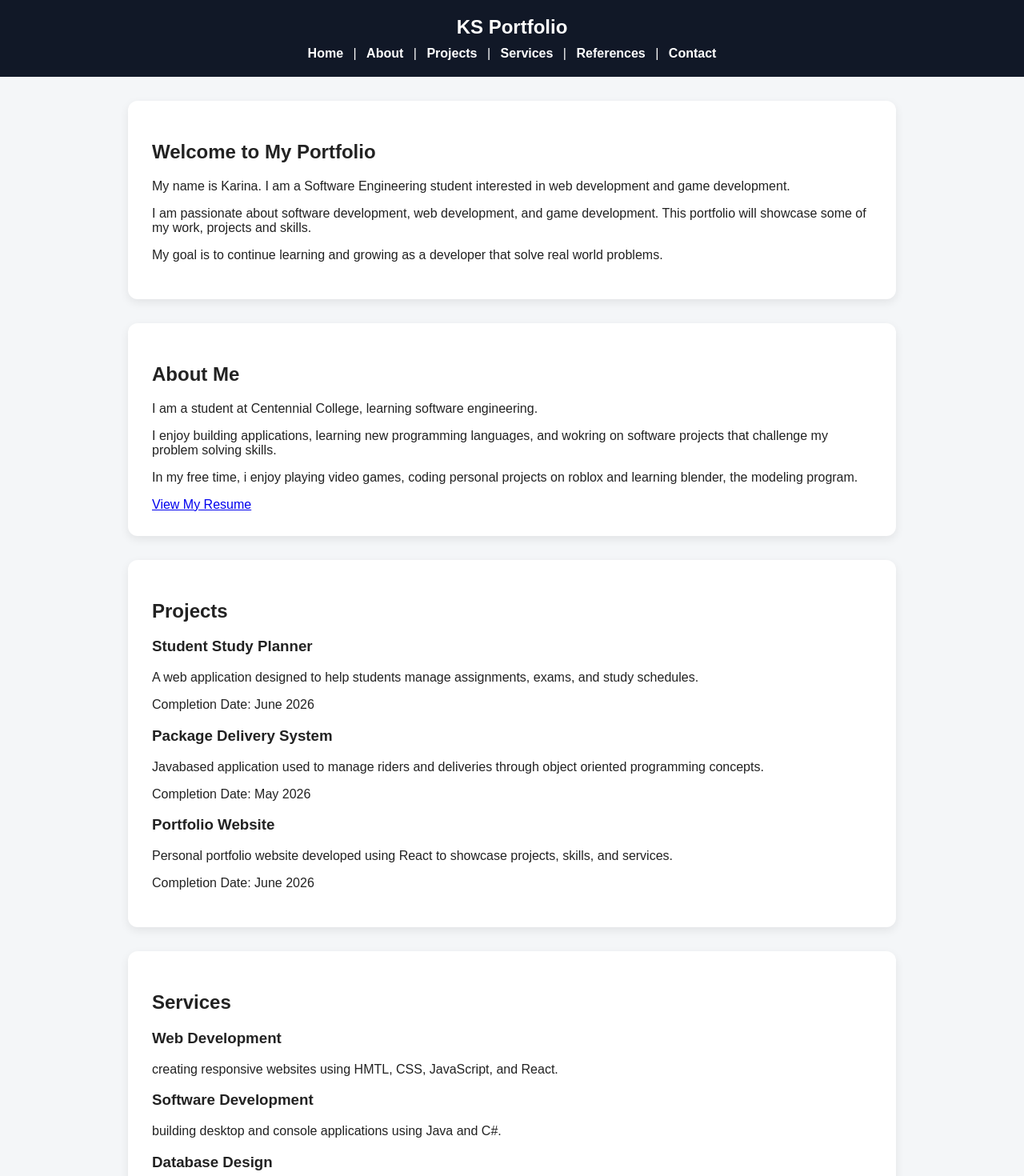
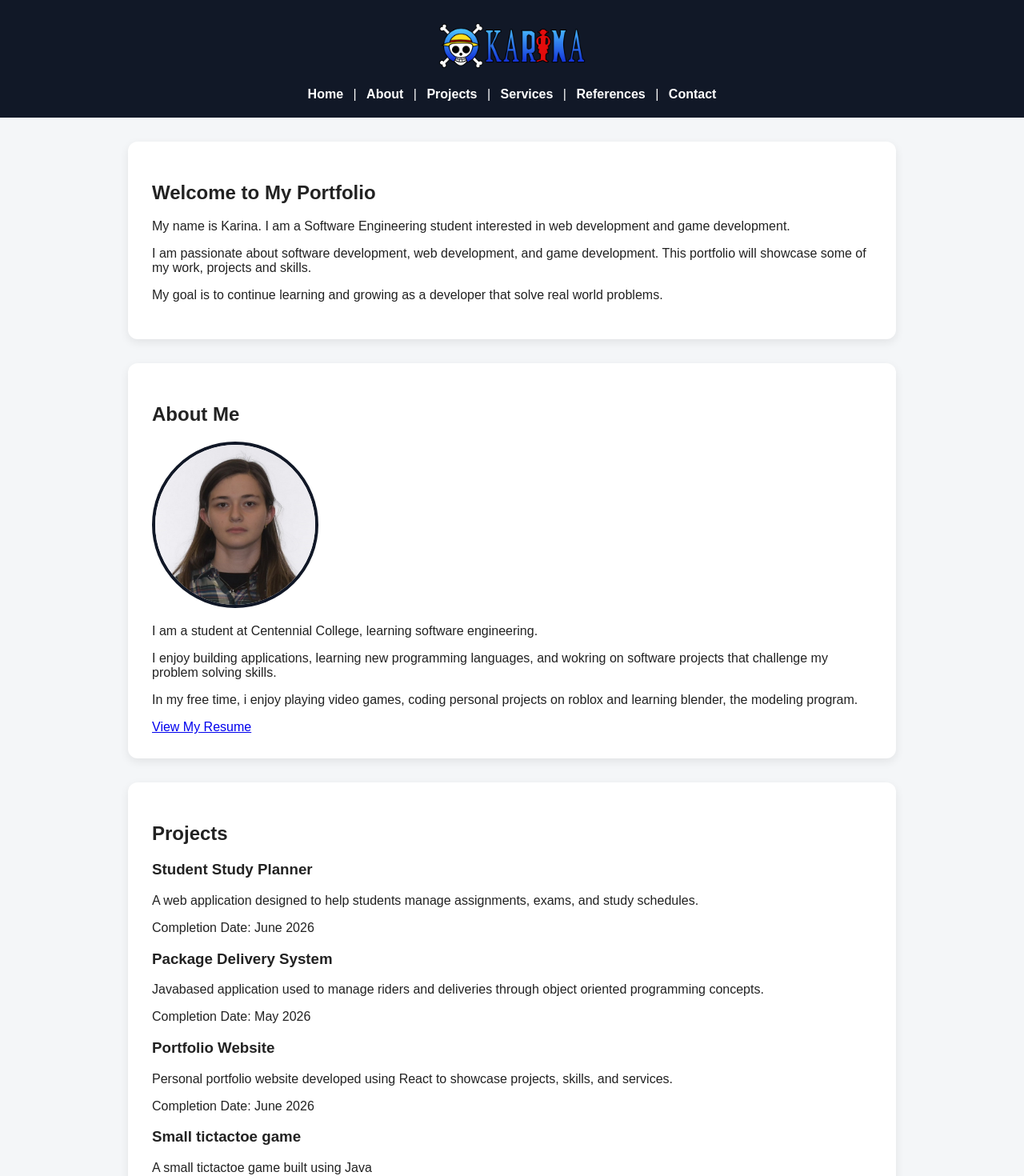
Before and after one commit to Kuhrinas/react-portfolio, a React (Vite) app: page / in a window 1280 px wide. Shown: the top 1470 px of the page at 80% size. Built offline with nearby package versions, Linux system fonts and the light colour scheme.

Commit message:
added the profile picture, changed how it looks + changed the logo and made nav links their own division

```diff
--- a/src/App.css
+++ b/src/App.css
@@ -64,3 +64,24 @@ button {
   font-weight: bold;
   margin-bottom: 20px;
 }
+
+.profile-image{
+  width: 200px;
+  height: 200px;
+  object-fit: cover;
+  object-position: center;
+  border-radius: 50%;
+  margin-bottom: 20px;
+  border: 4px solid #111827;
+}
+
+.logo {
+  width: 200px;
+  height: auto;
+  display: block;
+  margin: 0 auto 15px auto;
+}
+
+.nav-links {
+  text-align: center;
+}
--- a/src/App.jsx
+++ b/src/App.jsx
@@ -1,17 +1,21 @@
 import "./App.css";
+import profilePic from "./assets/profile.jpeg";
+import logo from "./assets/logo.png";
 
 function App() {
   return (
     <div>
       <nav>
-        <h2>KS Portfolio</h2>
+        <img src={logo} alt="Karinas logo" className="logo" />
 
+      <div className="nav-links">
         <a href="#home">Home</a> |{" "}
         <a href="#about">About</a> |{" "}
         <a href="#projects">Projects</a> |{" "}
         <a href="#services">Services</a> |{" "}
         <a href="#references">References</a> |{" "}
         <a href="#contact">Contact</a>
+      </div>
     </nav>
 
       <section id="home">
@@ -34,6 +38,12 @@ function App() {
       <section id="about">
         <h1>About Me</h1>
 
+        <img
+          src={profilePic}
+          alt="Karina Picture"
+          className="profile-image"
+        />
+
         <p>
           I am a student at Centennial College, learning software engineering.
         </p>
@@ -50,6 +60,7 @@ function App() {
 
         <a href="/resume.pdf" target="_blank">
           View My Resume
+          {/* need to fix this link to open the resume. wont open whatsoever. */}
         </a>
       </section>
 
@@ -76,6 +87,12 @@ function App() {
     projects, skills, and services.
   </p>
   <p>Completion Date: June 2026</p>
+
+  <h3> Small tictactoe game</h3>
+  <p>
+    A small tictactoe game built using Java
+  </p>
+  <p>Completion Date: A while ago idk lol</p>
 </section>
 
 <section id="services">
@@ -97,7 +114,14 @@ function App() {
   <p>Email: rockyaj2004@gmail.com</p>
   <p>LinkedIn: i dont have linked in yet.</p>
 
-  <form>
+<form
+  onSubmit={(e) => {
+    // prevents the page from refreshing when the form is submitted
+    e.preventDefault();
+    // gives an alert message when the form is submitted
+    alert("Message submitted successfully!");
+  }}
+>
   <input type="text" placeholder="First Name" />
   <input type="text" placeholder="Last Name" />
   <input type="email" placeholder="Email Address" />
```
Also changed, not shown: src/components/Logo.jsx (+9 -3 lines). Lines whose indentation alone changed are shown as unchanged.
